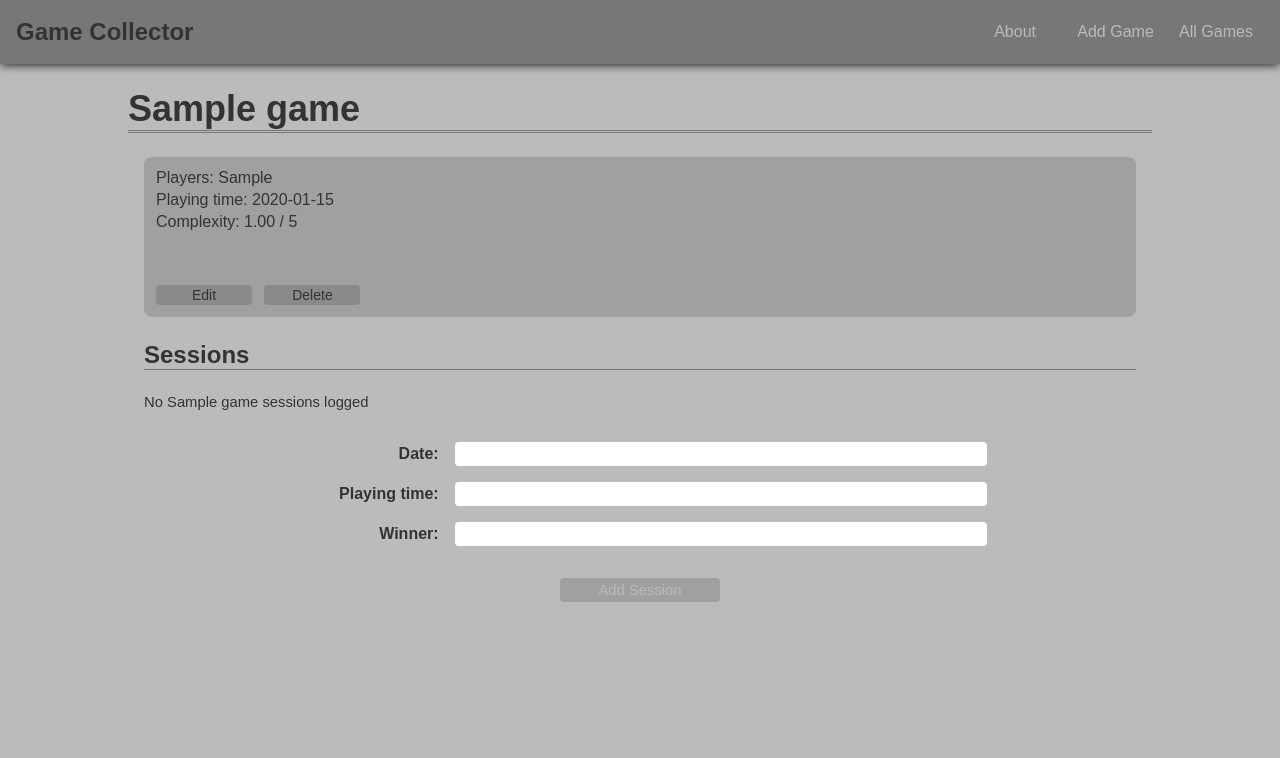
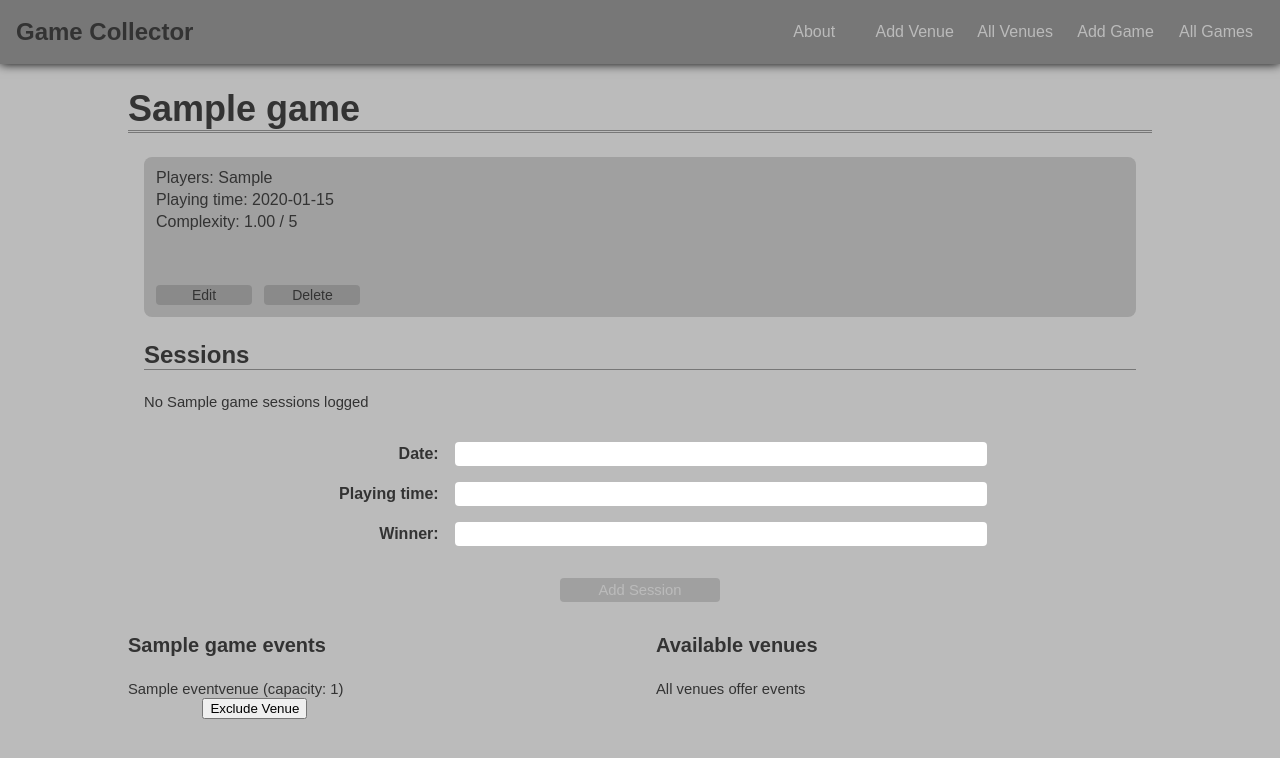
Before and after one commit to jskartes/game-collector, a Django app: page /games/1/ in a window 1280 px wide. Shown: the top 758 px of the page. Run offline with Django 5.2, Linux system fonts and the light colour scheme; tables that the repository leaves empty hold one stand-in row (values such as "Sample post"); data that the repository does not hold is empty.

Commit message:
complete lab through part 5

```diff
--- a/main_app/models.py
+++ b/main_app/models.py
@@ -1,5 +1,19 @@
 from django.db import models
 from django.urls import reverse
+
+
+class EventVenue(models.Model):
+    name = models.CharField(max_length=100)
+    max_players = models.IntegerField()
+
+    def __str__(self):
+        return self.name
+
+    def get_absolute_url(self):
+        return reverse('venues_detail', kwargs={'pk': self.id})
+
+    class Meta:
+        ordering = ['name']
 
 
 class Game(models.Model):
@@ -7,6 +21,7 @@ class Game(models.Model):
     players = models.CharField(max_length=20)
     playing_time = models.CharField(max_length=100)
     complexity = models.DecimalField(max_digits=3, decimal_places=2)
+    venues = models.ManyToManyField(EventVenue)
 
     def __str__(self):
         return self.title
--- a/main_app/static/css/style.css
+++ b/main_app/static/css/style.css
@@ -252,6 +252,17 @@ a.game-frame:hover {
   margin-right: 4vmin;
 }
 
+.venues-list {
+  display: grid;
+  gap: 4vmin;
+  grid-template-columns: 1fr 1fr;
+  margin-top: 4vmin;
+}
+
+.venues-list > div > h1 {
+  font-size: 2.5vmin;
+}
+
 
 /*===== RESPONSIVE =====*/
 
--- a/main_app/templates/base.html
+++ b/main_app/templates/base.html
@@ -15,6 +15,8 @@
     <a id='nav-name' href='{% url "home" %}'>Game Collector</a>
     <div>
       <a class='nav-link' href='{% url "about" %}'>About</a>
+      <a class='nav-link' href='{% url "venues_create" %}'>Add Venue</a>
+      <a class='nav-link' href='{% url "venues_index" %}'>All Venues</a>
       <a class='nav-link' href='{% url "games_create" %}'>Add Game</a>
       <a class='nav-link' href='{% url "games_index" %}'>All Games</a>
     </div>
--- a/main_app/templates/games/detail.html
+++ b/main_app/templates/games/detail.html
@@ -36,4 +36,46 @@
       <input type='submit' value='Add Session'/>
     </form>
   </div>
+
+  <div class='venues-list'>
+    <div class='included-venues'>
+      <h1>{{ game.title }} events</h1>
+      {% if game.venues.count %}
+        {% for venue in game.venues.all %}
+          <p style='display: inline-block'>
+            {{ venue.name }} (capacity: {{ venue.max_players }})
+          </p>
+          <form
+            action='{% url "exclude_venue" game.id venue.id %}'
+            method='POST'
+          >
+            {% csrf_token %}
+            <button type='submit'>Exclude Venue</button>
+          </form>
+        {% endfor %}
+      {% else %}
+        <p>No venues with events</p>
+      {% endif %}
+    </div>
+
+    <div class='excluded-venues'>
+      <h1>Available venues</h1>
+      {% if venues.count %}
+        {% for venue in venues.all %}
+          <p style='display: inline-block'>
+            {{ venue.name }} (capacity: {{ venue.max_players }})
+          </p>
+          <form
+            action='{% url "include_venue" game.id venue.id %}'
+            method='POST'
+          >
+            {% csrf_token %}
+            <button type='submit'>Include Venue</button>
+          </form>
+        {% endfor %}
+      {% else %}
+        <p>All venues offer events</p>
+      {% endif %}
+    </div>
+  </div>
 {% endblock %}
--- a/main_app/urls.py
+++ b/main_app/urls.py
@@ -42,4 +42,39 @@ urlpatterns = [
         views.GameDelete.as_view(),
         name='games_delete'
     ),
+    path(
+        'games/<int:game_id>/include_venue/<int:venue_id>/',
+        views.include_venue,
+        name='include_venue'
+    ),
+    path(
+        'games/<int:game_id>/exclude_venue/<int:venue_id>/',
+        views.exclude_venue,
+        name='exclude_venue'
+    ),
+    path(
+        'venues/',
+        views.EventVenueList.as_view(),
+        name='venues_index'
+    ),
+    path(
+        'venues/<int:pk>/',
+        views.EventVenueDetail.as_view(),
+        name='venues_detail'
+    ),
+    path(
+        'venues/create/',
+        views.EventVenueCreate.as_view(),
+        name='venues_create'
+    ),
+    path(
+        'venues/<int:pk>/update/',
+        views.EventVenueUpdate.as_view(),
+        name='venues_update'
+    ),
+    path(
+        'venues/<int:pk>/delete/',
+        views.EventVenueDelete.as_view(),
+        name='venues_delete'
+    ),
 ]
--- a/main_app/views.py
+++ b/main_app/views.py
@@ -1,7 +1,7 @@
 from django.shortcuts import redirect, render
-from django.views.generic import CreateView, DeleteView, UpdateView
+from django.views.generic import CreateView, DeleteView, DetailView, ListView, UpdateView
 from .forms import GameSessionForm
-from .models import Game
+from .models import EventVenue, Game
 
 
 def home(request):
@@ -18,10 +18,13 @@ def games_index(request):
 
 def games_detail(request, game_id):
     game = Game.objects.get(id=game_id)
+    venue_id_list = game.venues.all().values_list('id')
+    excluded_venues = EventVenue.objects.exclude(id__in=venue_id_list)
     session_form = GameSessionForm()
     return render(request, 'games/detail.html', {
         'game': game,
-        'session_form': session_form
+        'session_form': session_form,
+        'venues': excluded_venues
     })
 
 def add_session(request, game_id):
@@ -34,14 +37,40 @@ def add_session(request, game_id):
 
 class GameCreate(CreateView):
     model = Game
-    fields = '__all__'
+    fields = ['title', 'players', 'playing_time', 'complexity']
     template_name = 'games/create.html'
 
 class GameUpdate(UpdateView):
     model = Game
-    fields = '__all__'
+    fields = ['title', 'players', 'playing_time', 'complexity']
     template_name = 'games/create.html'
 
 class GameDelete(DeleteView):
     model = Game
     success_url = '/games'
+
+class EventVenueList(ListView):
+    model = EventVenue
+
+class EventVenueDetail(DetailView):
+    model = EventVenue
+
+class EventVenueCreate(CreateView):
+    model = EventVenue
+    fields = '__all__'
+
+class EventVenueUpdate(UpdateView):
+    model = EventVenue
+    fields = '__all__'
+
+class EventVenueDelete(DeleteView):
+    model = EventVenue
+    success_url = '/venues'
+
+def include_venue(request, game_id, venue_id):
+    Game.objects.get(id=game_id).venues.add(venue_id)
+    return redirect('games_detail', game_id=game_id)
+
+def exclude_venue(request, game_id, venue_id):
+    Game.objects.get(id=game_id).venues.remove(venue_id)
+    return redirect('games_detail', game_id=game_id)
```
Also changed, not shown: main_app/templates/main_app/eventvenue_detail.html (added, +18 -0 lines), main_app/templates/main_app/eventvenue_form.html (added, +15 -0 lines), main_app/templates/main_app/eventvenue_list.html (added, +13 -0 lines), main_app/migrations/0004_eventvenue_game_venues.py (added), main_app/templates/games/index.html (indentation only).
